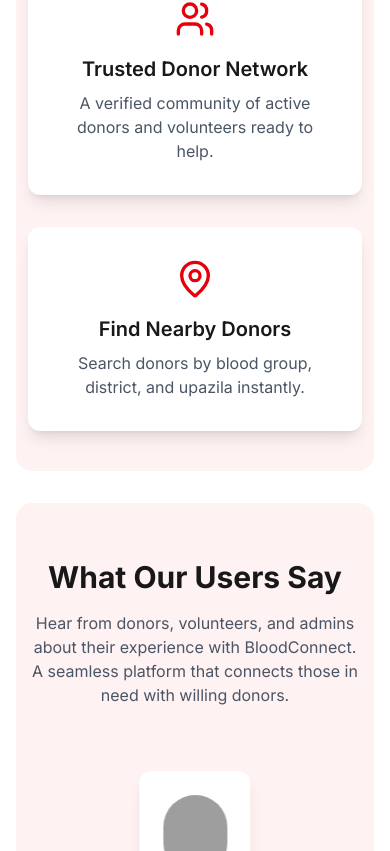
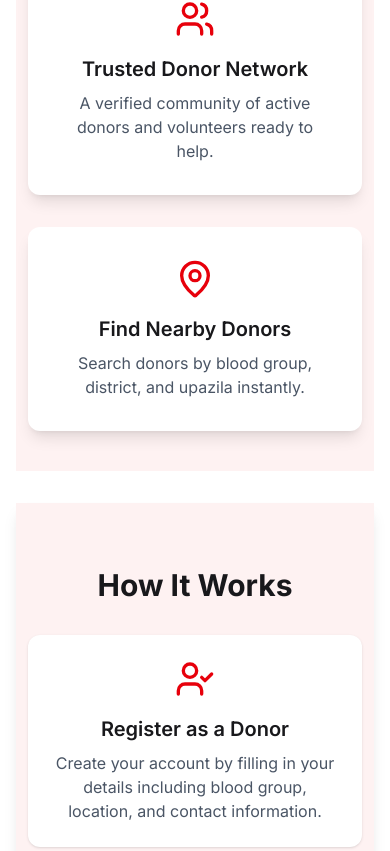
Before and after one commit to Takdirul-Rijan/blood-donor-network-client, a React (Vite) app: page / in a window 390 px wide. Shown: the part 1149-2000 px from the top of the page. Built offline with nearby package versions, Linux system fonts and the light colour scheme; grey boxes are pictures that could not be loaded.

Commit message:
developed how it works section with Framer Motion workflow animations

```diff
--- /dev/null
+++ b/public/featured.json
@@ -0,0 +1,17 @@
+[
+  {
+    "icon": "HeartPulse",
+    "title": "Why Donate?",
+    "desc": "One donation can save up to three lives. Your contribution makes a real impact."
+  },
+  {
+    "icon": "Users",
+    "title": "Trusted Donor Network",
+    "desc": "A verified community of active donors and volunteers ready to help."
+  },
+  {
+    "icon": "MapPin",
+    "title": "Find Nearby Donors",
+    "desc": "Search donors by blood group, district, and upazila instantly."
+  }
+]
--- /dev/null
+++ b/public/howItWorks.json
@@ -0,0 +1,27 @@
+[
+  {
+    "icon": "UserCheck",
+    "title": "Register as a Donor",
+    "desc": "Create your account by filling in your details including blood group, location, and contact information."
+  },
+  {
+    "icon": "MapPin",
+    "title": "Search or Receive Requests",
+    "desc": "Find donors near you or view blood requests created by recipients and volunteers."
+  },
+  {
+    "icon": "Calendar",
+    "title": "Schedule Donation",
+    "desc": "Choose a convenient date, time, and location to donate blood. Confirm your availability."
+  },
+  {
+    "icon": "Heart",
+    "title": "Donate & Save Lives",
+    "desc": "Visit the hospital or donation center and complete your donation to help those in need."
+  },
+  {
+    "icon": "Users",
+    "title": "Track Your Impact",
+    "desc": "Keep track of your donations, view your contribution stats, and help build a healthier community."
+  }
+]
--- a/src/pages/Home/Banner/Banner.jsx
+++ b/src/pages/Home/Banner/Banner.jsx
@@ -4,7 +4,7 @@ import { motion } from "framer-motion";
 const Banner = () => {
   return (
     <section className="w-11/12 mx-auto py-8">
-      <div className="grid md:grid-cols-2 items-center gap-10 bg-gradient-to-r from-red-600 to-red-500 rounded-3xl p-6 shadow-xl">
+      <div className="grid md:grid-cols-2 items-center gap-10 bg-gradient-to-r from-red-600 to-red-500 p-6 shadow-xl">
         <motion.div
           initial={{ opacity: 0, x: -40 }}
           animate={{ opacity: 1, x: 0 }}
--- a/src/pages/Home/Featured/Featured.jsx
+++ b/src/pages/Home/Featured/Featured.jsx
@@ -1,27 +1,14 @@
 import { motion } from "framer-motion";
 import { HeartPulse, MapPin, Users } from "lucide-react";
+import { use } from "react";
 
-const Featured = () => {
-  const features = [
-    {
-      icon: <HeartPulse className="w-10 h-10 text-red-600" />,
-      title: "Why Donate?",
-      desc: "One donation can save up to three lives. Your contribution makes a real impact.",
-    },
-    {
-      icon: <Users className="w-10 h-10 text-red-600" />,
-      title: "Trusted Donor Network",
-      desc: "A verified community of active donors and volunteers ready to help.",
-    },
-    {
-      icon: <MapPin className="w-10 h-10 text-red-600" />,
-      title: "Find Nearby Donors",
-      desc: "Search donors by blood group, district, and upazila instantly.",
-    },
-  ];
+const iconMap = { HeartPulse, MapPin, Users };
+
+const Featured = ({ featuresPromise }) => {
+  const features = use(featuresPromise);
 
   return (
-    <section className="w-11/12 mx-auto py-10 px-3 bg-red-50 rounded-2xl -mt-16">
+    <section className="w-11/12 mx-auto py-10 px-3 bg-red-50 -mt-16">
       <motion.h2
         initial={{ opacity: 0, y: -30 }}
         whileInView={{ opacity: 1, y: 0 }}
@@ -32,7 +19,9 @@ const Featured = () => {
       </motion.h2>
 
       <div className="grid md:grid-cols-3 gap-8">
-        {features.map((item, idx) => (
+        {features.map((item, idx) => {
+          const Icon = iconMap[item.icon];
+          return (
             <motion.div
               key={idx}
               initial={{ opacity: 0, y: 40 }}
@@ -40,11 +29,14 @@ const Featured = () => {
               transition={{ duration: 0.6, delay: idx * 0.2 }}
               className="bg-white p-8 rounded-xl shadow-lg text-center hover:shadow-xl transition"
             >
-            <div className="flex justify-center mb-4">{item.icon}</div>
+              <div className="flex justify-center mb-4">
+                {Icon && <Icon className="w-10 h-10 text-red-600" />}
+              </div>
               <h3 className="text-xl font-semibold mb-2">{item.title}</h3>
               <p className="text-gray-600">{item.desc}</p>
             </motion.div>
-        ))}
+          );
+        })}
       </div>
     </section>
   );
--- a/src/pages/Home/Home/Home.jsx
+++ b/src/pages/Home/Home/Home.jsx
@@ -1,15 +1,19 @@
 import React from "react";
+import Reviews from "../Reviews/Reviews";
+import HowItWorks from "../HowItWorks/HowItWorks";
+import Featured from "../Featured/Featured";
 import Banner from "../Banner/Banner";
-import Featured from "../Featured/Featured";
-import Reviews from "../Reviews/Reviews";
 
 const reviewsPromise = fetch("/reviews.json").then((res) => res.json());
+const stepsPromise = fetch("/howItWorks.json").then((res) => res.json());
+const featuresPromise = fetch("/featured.json").then((res) => res.json());
 
 const Home = () => {
   return (
     <div className="space-y-16">
-      <Banner />
-      <Featured />
+      <Banner></Banner>
+      <Featured featuresPromise={featuresPromise}></Featured>
+      <HowItWorks stepsPromise={stepsPromise}></HowItWorks>
       <Reviews reviewsPromise={reviewsPromise}></Reviews>
     </div>
   );
--- /dev/null
+++ b/src/pages/Home/HowItWorks/HowItWorks.jsx
@@ -0,0 +1,48 @@
+import { motion } from "framer-motion";
+import { UserCheck, Heart, MapPin, Calendar, Users } from "lucide-react";
+import { use } from "react";
+
+const iconMap = { UserCheck, Heart, MapPin, Calendar, Users };
+
+const HowItWorks = ({ stepsPromise }) => {
+  const steps = use(stepsPromise);
+  //   console.log(steps);
+
+  return (
+    <section className="w-11/12 mx-auto py-16 px-3 bg-red-50 shadow-lg -mt-8">
+      <motion.h2
+        initial={{ opacity: 0, y: -30 }}
+        whileInView={{ opacity: 1, y: 0 }}
+        transition={{ duration: 0.6 }}
+        className="text-3xl md:text-4xl font-bold text-center mb-8"
+      >
+        How It Works
+      </motion.h2>
+
+      <div className="grid md:grid-cols-5 gap-8">
+        {steps.map((step, idx) => {
+          const StepIcon = iconMap[step.icon];
+          return (
+            <motion.div
+              key={idx}
+              initial={{ opacity: 0, y: 40 }}
+              whileInView={{ opacity: 1, y: 0 }}
+              transition={{ duration: 0.6, delay: idx * 0.2 }}
+              className="flex flex-col items-center bg-white p-6 rounded-xl shadow hover:shadow-xl transition"
+            >
+              <div className="mb-4">
+                {StepIcon && <StepIcon className="w-10 h-10 text-red-600" />}
+              </div>
+              <h3 className="text-xl font-semibold mb-2 text-center">
+                {step.title}
+              </h3>
+              <p className="text-gray-600 text-center">{step.desc}</p>
+            </motion.div>
+          );
+        })}
+      </div>
+    </section>
+  );
+};
+
+export default HowItWorks;
--- a/src/pages/Home/Reviews/Reviews.jsx
+++ b/src/pages/Home/Reviews/Reviews.jsx
@@ -10,7 +10,7 @@ const Reviews = ({ reviewsPromise }) => {
   //   console.log(reviews);
 
   return (
-    <div className="w-11/12 mx-auto py-10 px-3 bg-red-50 rounded-2xl -mt-8">
+    <div className="w-11/12 mx-auto py-10 px-3 bg-red-50 -mt-8">
       <div className="text-center mb-16">
         <h3 className="text-3xl font-bold my-4">What Our Users Say</h3>
         <p className="text-gray-600 max-w-2xl mx-auto">
--- a/src/pages/Shared/Footer/Footer.jsx
+++ b/src/pages/Shared/Footer/Footer.jsx
@@ -4,7 +4,7 @@ import { FaXTwitter } from "react-icons/fa6";
 
 const Footer = () => {
   return (
-    <footer className="w-11/12 mx-auto bg-red-600 text-white rounded-t-3xl mt-16 px-6 py-10">
+    <footer className="w-11/12 mx-auto bg-red-600 text-white mt-16 px-6 py-10">
       <div className="grid md:grid-cols-4 gap-8">
         <div>
           <h2 className="text-xl font-bold mb-4">BloodConnect</h2>
```
Lines whose indentation alone changed are shown as unchanged.
